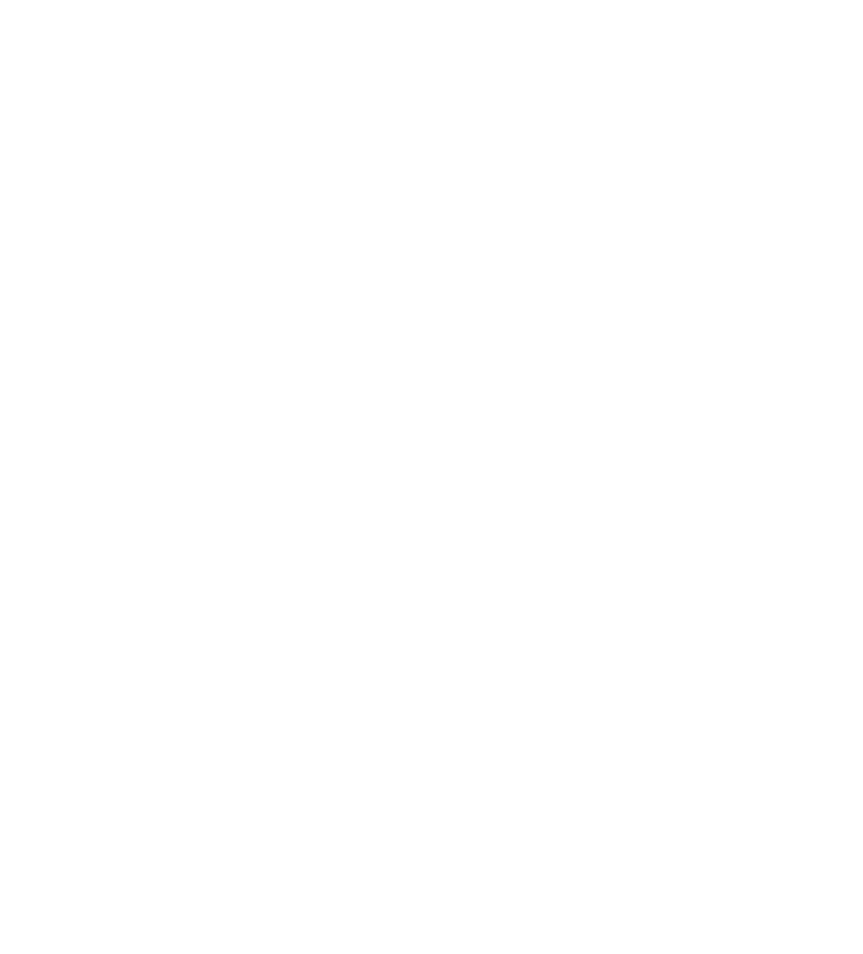
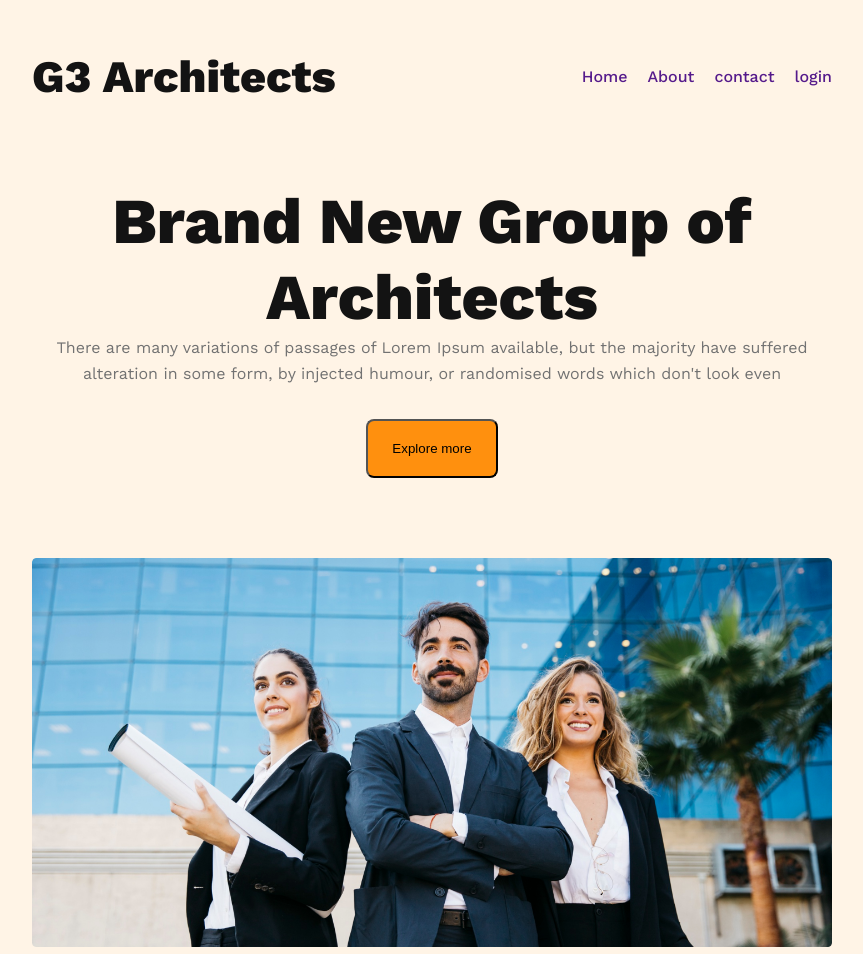
Before and after one commit to kazifahim7/G3-Architects-Project, a plain HTML site: page index.html in a window 1280 px wide. Shown: the whole page, without its empty margins (208-1071 px from the left). Before the commit the page ends 800 px from the top, so only its background shows below. Drawn offline with nearby package versions, Linux system fonts and the light colour scheme.

Commit message:
header section

```diff
--- a/index.html
+++ b/index.html
@@ -4,9 +4,54 @@
     <meta charset="UTF-8">
     <meta name="viewport" content="width=device-width, initial-scale=1.0">
     <title>G3 Architects Project</title>
+    <link rel="preconnect" href="https://fonts.googleapis.com">
+    <link rel="preconnect" href="https://fonts.gstatic.com" crossorigin>
+    <link href="https://fonts.googleapis.com/css2?family=Work+Sans:ital,wght@0,400;0,500;0,600;0,800;0,900;1,600&display=swap" rel="stylesheet">
+
+
+
     <link rel="stylesheet" href="style.css">
 </head>
 <body>
+    <header>
+        <nav>
+            <h3 class="project-name">G3 Architects</h3>
+            <ul>
+                <li><a href="">Home</a></li>
+                <li><a href="">About</a></li>
+                <li><a href="">contact</a></li>
+                <li><a href="">login</a></li>
+            </ul>
+        </nav>
+        <div class="banner">
+           <div class="banner-content">
+            <h1 class="banner-title">Brand New Group of Architects </h1>
+            <p class="banner-description">There are many variations of passages of Lorem Ipsum available, but the majority have suffered alteration in some form, by injected humour, or randomised words which don't look even</p>
+            <button class="btn-primary">Explore more</button>
+
+           </div>
+
+        </div>
+        <div class="banner-image">
+            <img src="images/banner.png" alt="">
+
+        </div>
+
+    </header>
+
+
+
+
+
+    <main>
+
+    </main>
+
+
+
+    <footer>
+
+    </footer>
 
 </body>
 </html>
--- a/style.css
+++ b/style.css
@@ -0,0 +1,82 @@
+body {
+    font-family: 'Work Sans', sans-serif;
+}
+
+
+* {
+    margin: 0;
+    padding: 0;
+}
+
+/* header style start */
+header {
+    background: rgba(255, 144, 14, 0.10);
+    padding: 50px 240px;
+
+}
+
+nav {
+    display: flex;
+    justify-content: space-between;
+    align-items: center;
+}
+
+nav>ul {
+    display: flex;
+    gap: 20px;
+    list-style: none;
+}
+
+a {
+    text-decoration: none;
+}
+
+.project-name {
+    color: var(--Dark-01, #131313);
+
+
+    font-size: 45px;
+    font-style: normal;
+    font-weight: 700;
+
+}
+
+nav li {
+    color: var(--Dark-02, #424242);
+    font-size: 1em;
+    font-style: normal;
+    font-weight: 500;
+
+}
+
+.banner-content {
+    max-width: 800px;
+    text-align: center;
+    margin: 80px auto;
+}
+
+.banner-title {
+    font-size: 4rem;
+    font-weight: 700;
+    color: #131313;
+}
+
+.banner-image img {
+    width: 100%;
+}
+
+.banner-description {
+    color: var(--Dark-03, #727272);
+    text-align: center;
+    font-size: 1em;
+    font-weight: 400;
+    line-height: 26px;
+    /* 162.5% */
+}
+
+.btn-primary {
+    border-radius: 8px;
+    background: #FF900E;
+    padding: 20px 24px;
+    margin-top: 32px;
+}
```
